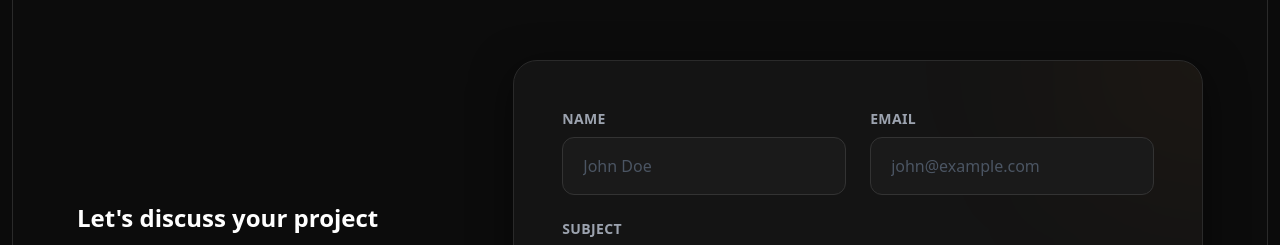
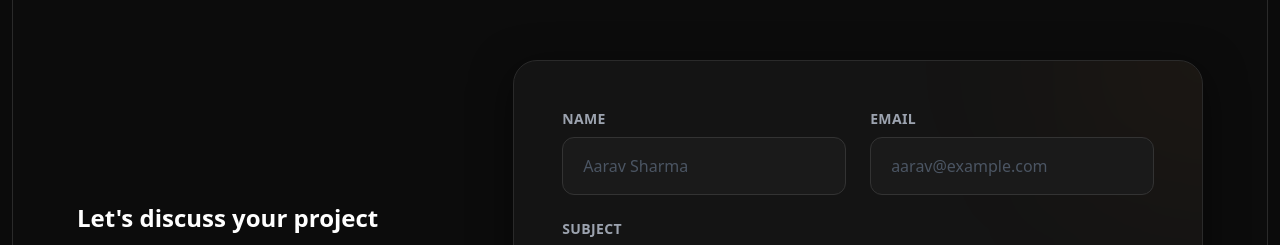
Before and after one commit to anujingole01/portfolio, a React (Vite) app: page / in a window 1280 px wide. Shown: the part 5080-5325 px from the top of the page. Built offline with nearby package versions, Linux system fonts and the light colour scheme.

Commit message:
style: update color palette to modern sky blue and update contact placeholders

```diff
--- a/src/components/Contact.jsx
+++ b/src/components/Contact.jsx
@@ -83,7 +83,7 @@ const Contact = () => {
                                         type="text"
                                         id="name"
                                         className="w-full px-5 py-4 rounded-xl bg-[#1A1A1A] border border-[#333] text-white focus:border-[#FF7A00] focus:ring-1 focus:ring-[#FF7A00] outline-none transition-all placeholder-gray-600"
-                                        placeholder="John Doe"
+                                        placeholder="Aarav Sharma"
                                     />
                                 </div>
                                 <div className="flex flex-col">
@@ -92,7 +92,7 @@ const Contact = () => {
                                         type="email"
                                         id="email"
                                         className="w-full px-5 py-4 rounded-xl bg-[#1A1A1A] border border-[#333] text-white focus:border-[#FF7A00] focus:ring-1 focus:ring-[#FF7A00] outline-none transition-all placeholder-gray-600"
-                                        placeholder="john@example.com"
+                                        placeholder="aarav@example.com"
                                     />
                                 </div>
                             </div>
--- a/src/components/Hero.jsx
+++ b/src/components/Hero.jsx
@@ -45,7 +45,7 @@ const Hero = () => {
                     <motion.h1 variants={itemVariants} className="text-3xl md:text-5xl font-bold text-[#FF7A00] mb-8 leading-tight tracking-tight h-16 md:h-20 flex items-center">
                         <span className="font-mono">
                             <Typewriter
-                                words={['Full Stack Web Developer', 'Graphic Designer', 'UI/UX Enthusiast', 'Problem Solver']}
+                                words={['Full Stack Web Developer', 'Graphic Designer']}
                                 loop={true}
                                 cursor
                                 cursorStyle='_'
```
